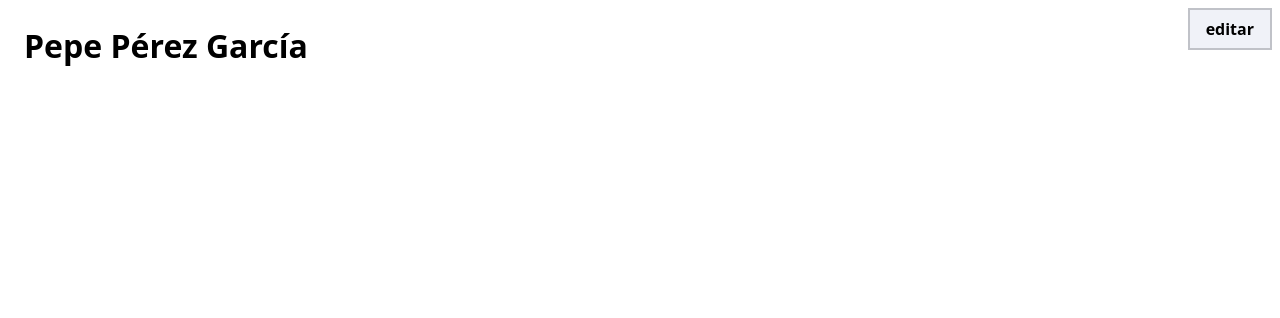
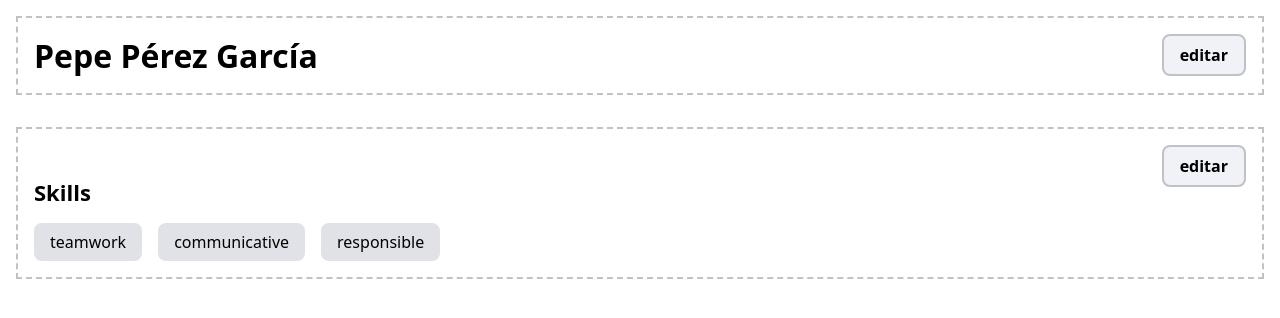
Before and after one commit to Mathiew82/curripulum, a React (Vite) app: page / in a window 1280 px wide. Shown: the top 318 px of the page. Built offline with nearby package versions, Linux system fonts and the light colour scheme.

Commit message:
Changed styles and created Skills component

```diff
--- a/src/App.tsx
+++ b/src/App.tsx
@@ -1,9 +1,11 @@
 import Name from "./components/Name/Name";
+import Skills from "./components/Skills/Skills";
 
 function App() {
   return (
     <>
       <Name />
+      <Skills />
     </>
   );
 }
--- a/src/components/Name/Name.tsx
+++ b/src/components/Name/Name.tsx
@@ -9,7 +9,7 @@ function Name() {
     setEditingName(!editingName);
   };
 
-  const handleChangename = (event: React.ChangeEvent<HTMLInputElement>) => {
+  const handleChangeName = (event: React.ChangeEvent<HTMLInputElement>) => {
     const value = (event.target as HTMLInputElement).value;
     setName(value);
   };
@@ -34,7 +34,7 @@ function Name() {
         <div className="editable">
           <input
             className="input-name"
-            onChange={handleChangename}
+            onChange={handleChangeName}
             value={name}
           />
           <span onClick={handleToggleEditName} className="edit-button">
--- /dev/null
+++ b/src/components/Skills/Skills.css
@@ -0,0 +1,12 @@
+.skills {
+  display: flex;
+  justify-content: flex-start;
+  align-items: flex-start;
+}
+
+.skills > li {
+  background-color: #e0e2e8;
+  border-radius: 8px;
+  margin-right: 1rem;
+  padding: 0.5rem 1rem;
+}
--- /dev/null
+++ b/src/components/Skills/Skills.tsx
@@ -0,0 +1,51 @@
+import { useState } from "react";
+import "./Skills.css";
+
+function Skills() {
+  const [skills, setSkills] = useState([
+    "teamwork",
+    "communicative",
+    "responsible",
+  ]);
+  const [editingSkills, setEditingSkills] = useState(false);
+
+  const handleToggleEditSkills = () => {
+    setEditingSkills(!editingSkills);
+  };
+
+  const handleChangeSkills = (event: React.ChangeEvent<HTMLInputElement>) => {
+    const value = (event.target as HTMLInputElement).value;
+    const newSkills = skills;
+    newSkills.push(value);
+    setSkills(newSkills);
+  };
+
+  return (
+    <>
+      <div className="editable">
+        <h2>Skills</h2>
+        {!editingSkills ? (
+          <>
+            <ul className="skills">
+              {skills.map((skill) => (
+                <li key={skill}>{skill}</li>
+              ))}
+            </ul>
+            <span onClick={handleToggleEditSkills} className="edit-button">
+              editar
+            </span>
+          </>
+        ) : (
+          <>
+            <div>aslkjdlkj</div>
+            <span onClick={handleToggleEditSkills} className="edit-button">
+              guardar
+            </span>
+          </>
+        )}
+      </div>
+    </>
+  );
+}
+
+export default Skills;
--- a/src/index.css
+++ b/src/index.css
@@ -6,30 +6,58 @@
 
 #root {
   width: 100%;
+  padding: 1rem;
+}
+
+body {
+  margin: 0;
+}
+
+ul {
+  list-style: none inside;
+  margin: 0;
+  padding: 0;
+}
+
+h1,
+h2 {
+  width: 100%;
+  display: block;
+  padding: 1rem 0;
+  margin: 0;
 }
 
 h1 {
-  width: 100%;
-  display: block;
   font-size: 32px;
-  padding: 1rem;
-  margin: 0;
+}
+
+h2 {
+  font-size: 22px;
+  margin-top: 1rem;
 }
 
 .editable {
+  border: 2px dashed #c0c2c8;
+  margin-top: 2rem;
+  padding: 1rem;
   position: relative;
+}
+
+.editable:first-child {
+  margin-top: 0;
 }
 
 .edit-button {
   background-color: #f0f2f8;
   border: 2px solid #c0c2c8;
+  border-radius: 8px;
   cursor: pointer;
   font-size: 16px;
   font-weight: bold;
   padding: 0.5rem 1rem;
   position: absolute;
-  top: 0;
-  right: 0;
+  top: 1rem;
+  right: 1rem;
 }
 
 .edit-button:hover {
```
